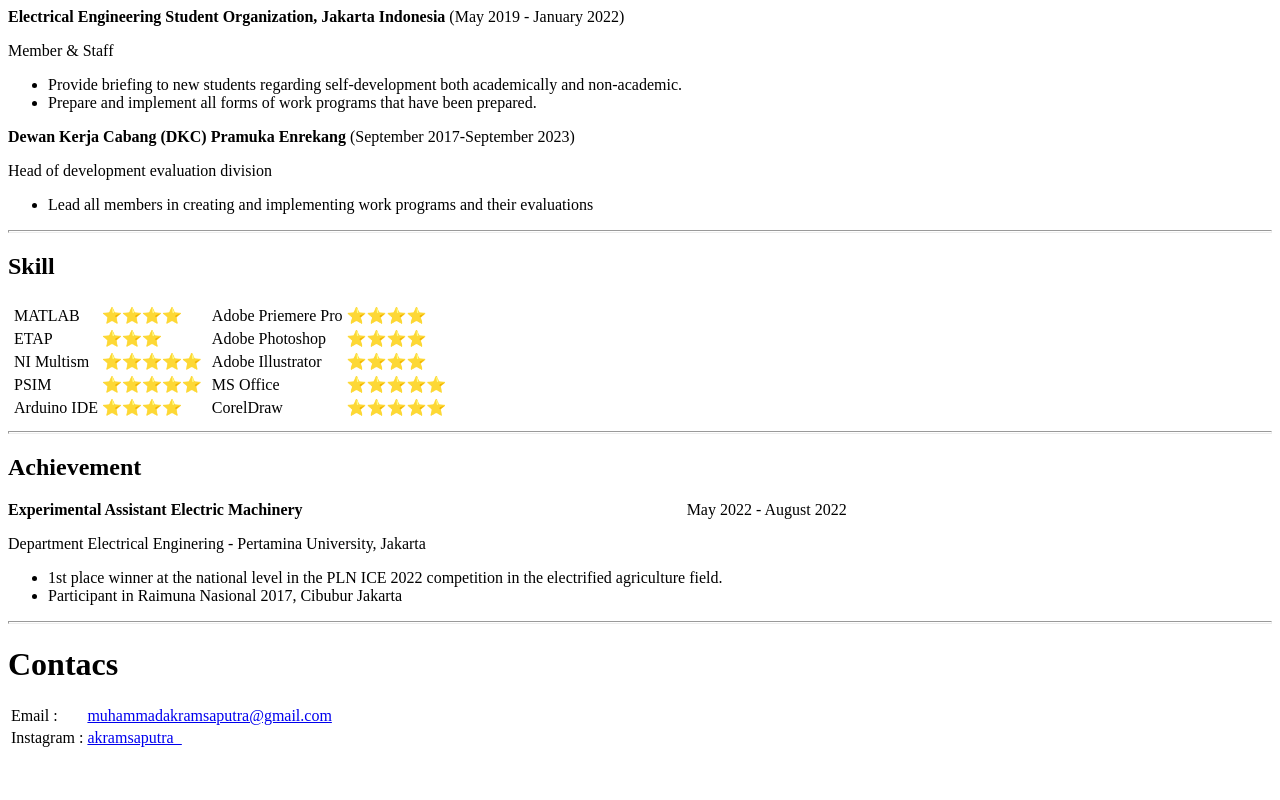
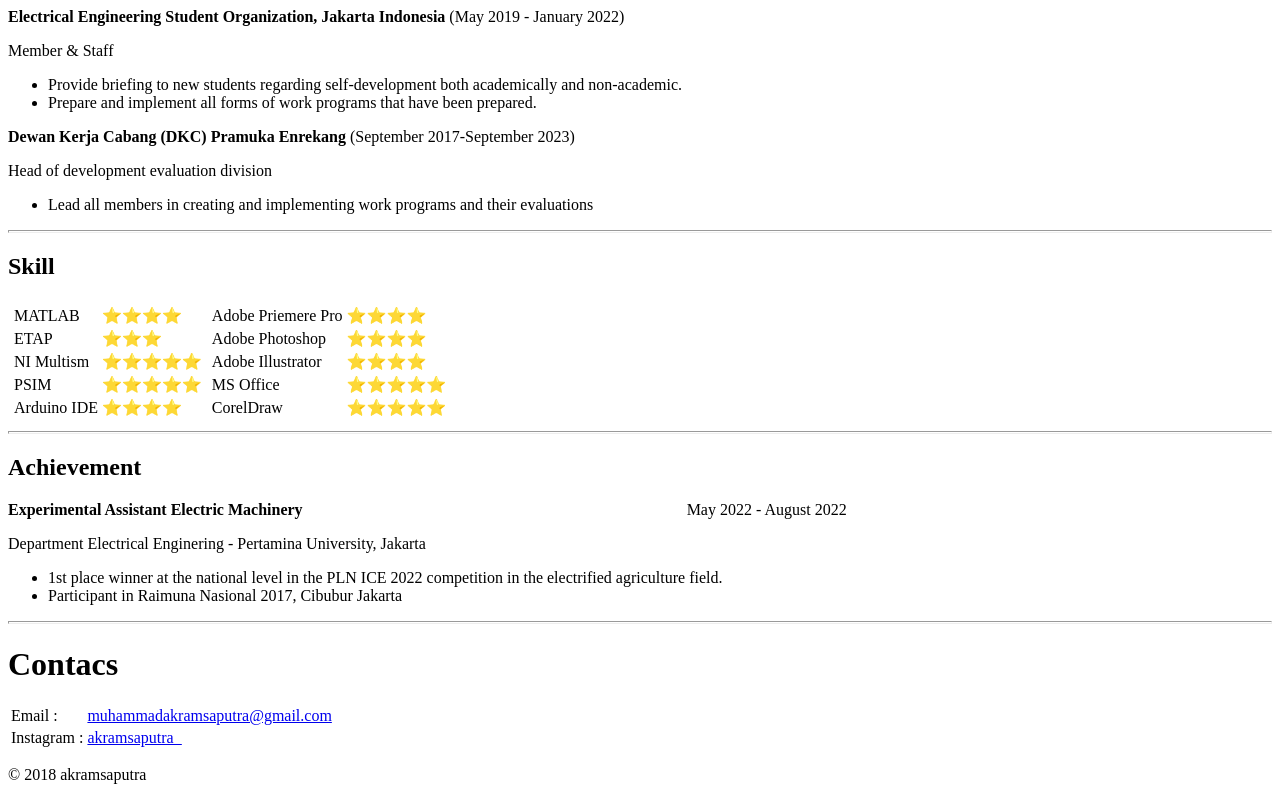
Before and after one commit to akramsaputra/Akram-CV, a plain HTML site: page index.html in a window 1280 px wide. Shown: the part 973-1773 px from the top of the page. Before the commit the page ends 1731 px from the top, so only its background shows below. Drawn offline with Linux system fonts and the light colour scheme.

Commit message:
index.html

```diff
--- a/index.html
+++ b/index.html
@@ -126,5 +126,8 @@
             <td><a href="https://www.instagram.com/akramsaputra_/">akramsaputra_</td>
         </tr>
     </table>
+      <footer>
+        <p>© 2018 akramsaputra</p>
+    </footer>
  </body>
  </html>
```
